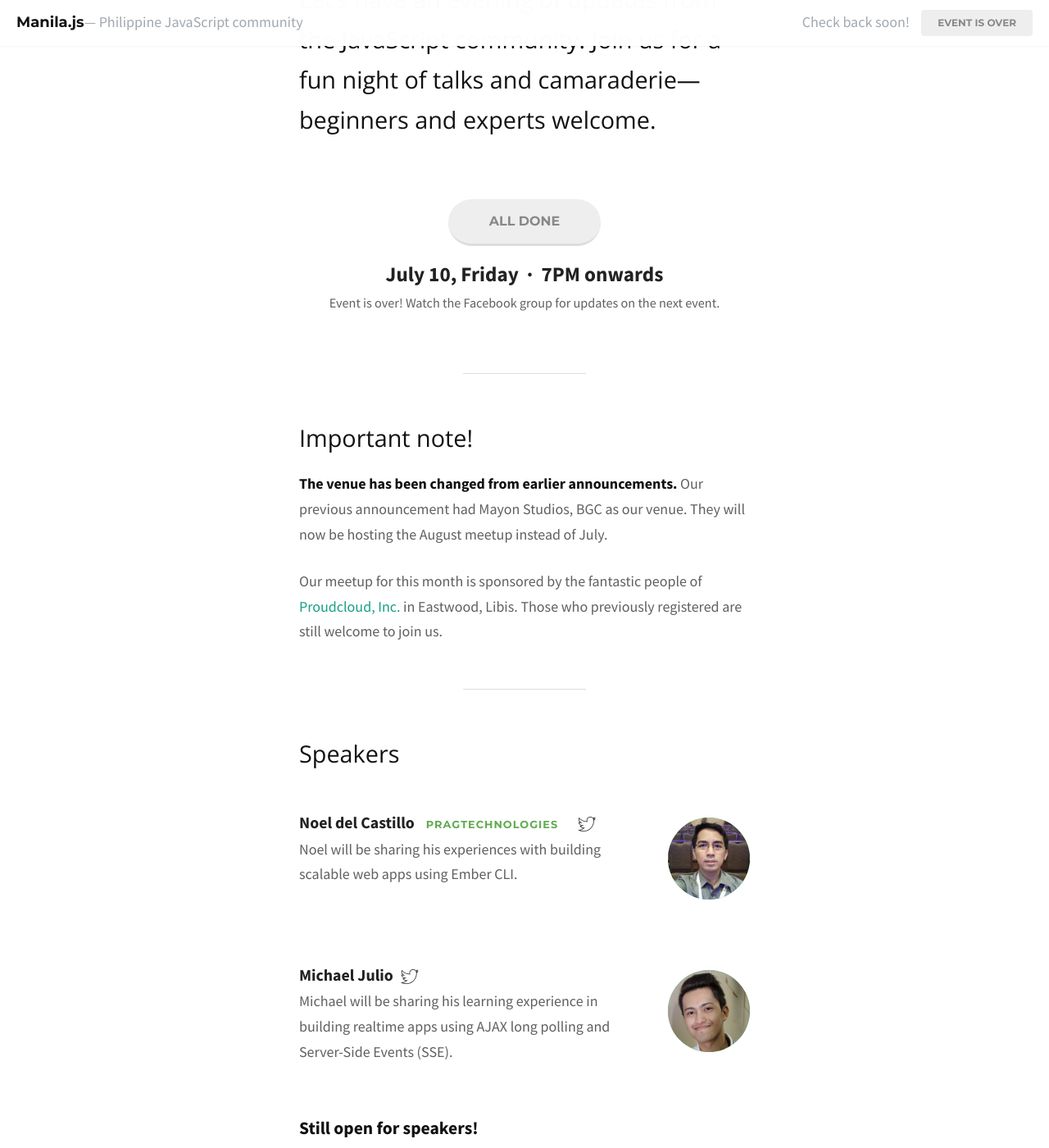
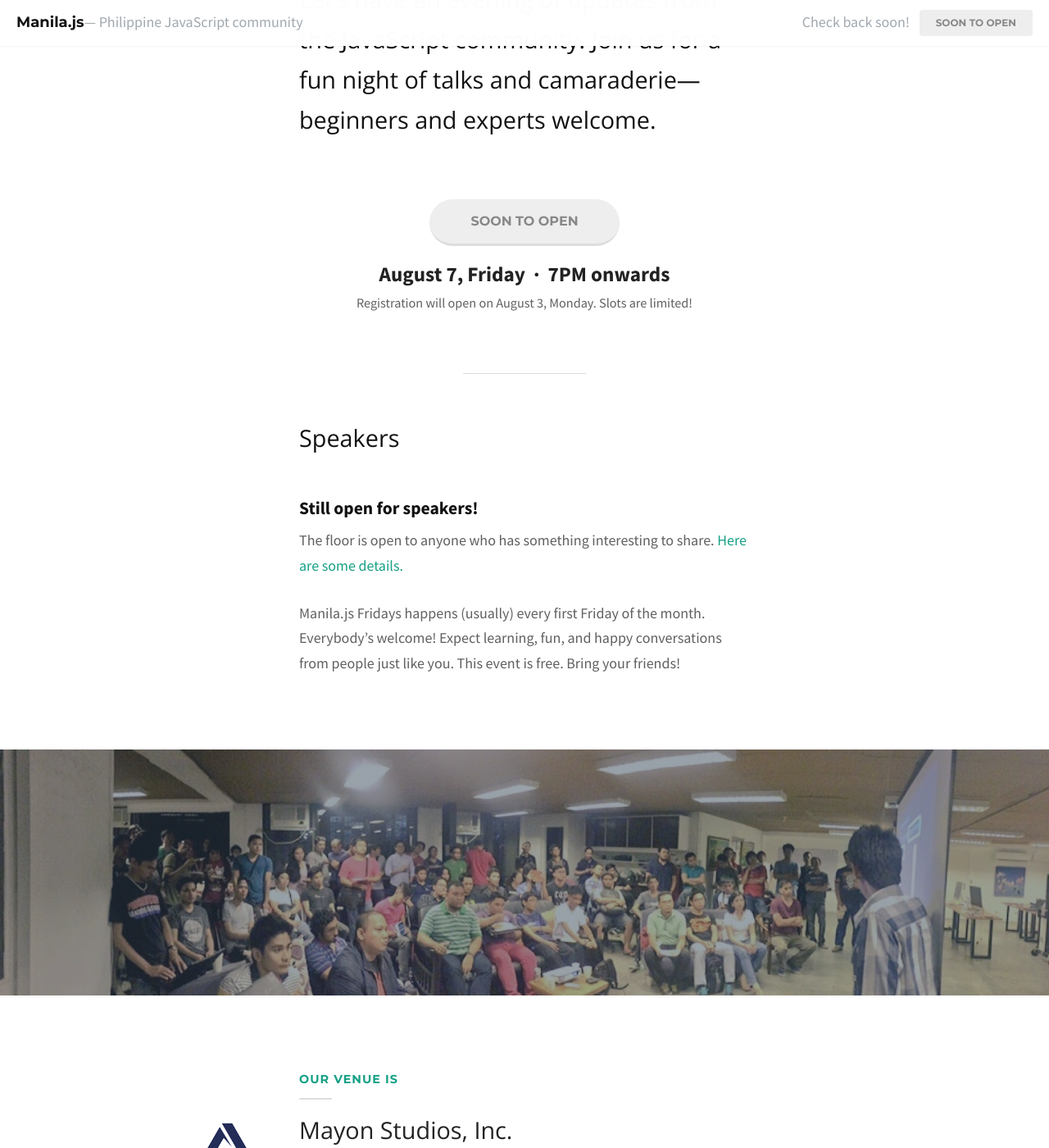
Before and after one commit to manilajs/manilajs.com, a Jekyll site: the page built from index.md, in a window 1280 px wide and 1400 px high, scrolled down 824 px. Shown: the whole window at 82% size. Built offline with Jekyll 4.4.1, drawn with Linux system fonts in a browser that asks for light colours; nearby versions of some CDN libraries; some web fonts are replaced; some of the changed lines change nothing that is shown; some of the changed text lies outside the part shown.

Commit message:
Update venue and dates for 014

```diff
--- a/index.md
+++ b/index.md
@@ -9,59 +9,58 @@
   - http://manilajs.com/images/013/share/share-d-2.png
 
 event:
-  series: "013"
-  date: 2015-07-10
+  series: "014"
+  date: 2015-08-07
   time: 7PM
-  location: Proudcloud, Eastwood
+  location: Mayon Studios, Inc.
 
 mailchimp:
   group_id: 4096 # typically 2^(series+3), not used
 
 registration:
-  date: 2015-07-01
-  state: over # announce | open | closed | over
+  date: 2015-08-03
+  state: announce # announce | open | closed | over
   signup: "http://goo.gl/forms/RseuyHDVw9"
 
 hero:
   color: "#203a4f"
   opacity: 0.60
-  image: images/013/bg.jpg
+  image: images/014/bg.jpg
   # attribution_source: ""
   # attribution_url: ""
 
 # -- Comment out the venue if it's TBD --
 venue:
-  name: Proudcloud, Inc.
-  icon: images/013/v-proudcloud.png
-  url: https://www.proudcloud.net
-  map: https://goo.gl/maps/GKwHx
+  name: Mayon Studios, Inc.
+  icon: images/014/v-mayon.png
+  url: https://www.facebook.com/MayonStudios
+  map: https://goo.gl/maps/rLFOn
   address: |
-    2/F Topy Building 1<br>
-    No. 3 Economia Street, Bgy. Bagumbayan<br>
-    Libis, QC (Near Eastwood City)<br>
+    19th Flr, Jecoprime Bldg. 20th Drive<br>
+    McKinley Parkway, BGC, Taguig
 
 # -- Comment out the drinkup if it's not available --
 # drinkup: <see above>
 
 speakers:
-- name: Noel del Castillo
-  # url: ""
-  avatar: "images/013/u-ngdelcastillo.jpg"
-  title: Pragtechnologies
-  # github: atroche
-  twitter: ngdelcastillo
-  description: |-
-    Noel will be sharing his experiences with building scalable web apps using Ember CLI.
-
-- name: Michael Julio
-  # url: ""
-  avatar: "images/013/u-michaeljulio.png"
-  # title: Aelogica
-  # url: ""
-  # github:
-  twitter: mikejulio
-  description: |-
-    Michael will be sharing his learning experience in building realtime apps using AJAX long polling and Server-Side Events (SSE).
+# - name: Noel del Castillo
+#   # url: ""
+#   avatar: "images/013/u-ngdelcastillo.jpg"
+#   title: Pragtechnologies
+#   # github: atroche
+#   twitter: ngdelcastillo
+#   description: |-
+#     Noel will be sharing his experiences with building scalable web apps using Ember CLI.
+#
+# - name: Michael Julio
+#   # url: ""
+#   avatar: "images/013/u-michaeljulio.png"
+#   # title: Aelogica
+#   # url: ""
+#   # github:
+#   twitter: mikejulio
+#   description: |-
+#     Michael will be sharing his learning experience in building realtime apps using AJAX long polling and Server-Side Events (SSE).
 
 ##############################################################################
 ---
@@ -75,13 +74,6 @@
 
 <!-- Call to action -->
 {% include register-cta.html %}
-
-* * * *
-
-## Important note!
-**The venue has been changed from earlier announcements.** Our previous announcement had Mayon Studios, BGC as our venue. They will now be hosting the August meetup instead of July.
-
-Our meetup for this month is sponsored by the fantastic people of [{{ page.venue.name }}]({{ page.venue.url }}) in Eastwood, Libis. Those who previously registered are still welcome to join us.
 
 * * * *
 
```
Also changed, not shown: 2 other files.
